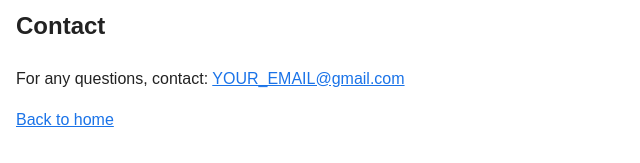
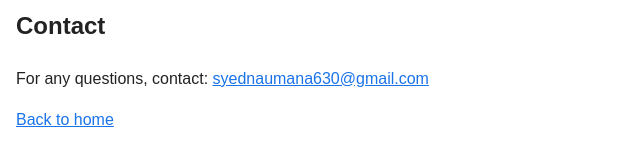
Before and after one commit to Nauman-AI-786/learn-bot-site, a plain HTML site: page privacy.html in a window 1280 px wide. Shown: the part 865-1028 px from the top of the page, 264-904 px from the left. Drawn offline with Linux system fonts and the light colour scheme.

Commit message:
Update contact email in privacy.html

```diff
--- a/privacy.html
+++ b/privacy.html
@@ -34,7 +34,7 @@
   <a href="https://myaccount.google.com/permissions">https://myaccount.google.com/permissions</a>.</p>
 
   <h2>Contact</h2>
-  <p>For any questions, contact: <a href="mailto:YOUR_EMAIL@gmail.com">YOUR_EMAIL@gmail.com</a></p>
+  <p>For any questions, contact: <a href="mailto:YOUR_EMAIL@gmail.com">syednaumana630@gmail.com</a></p>
 
   <p><a href="index.html">Back to home</a></p>
 </body>
```
